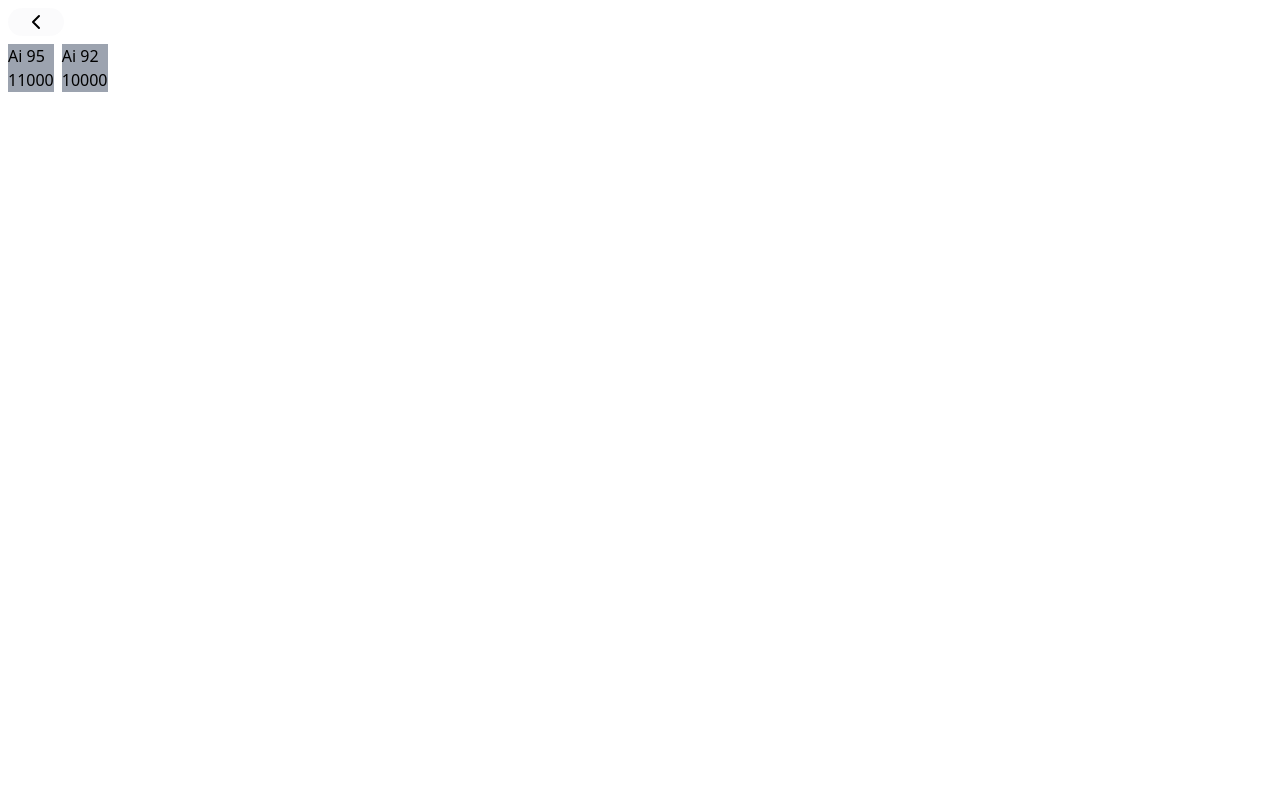
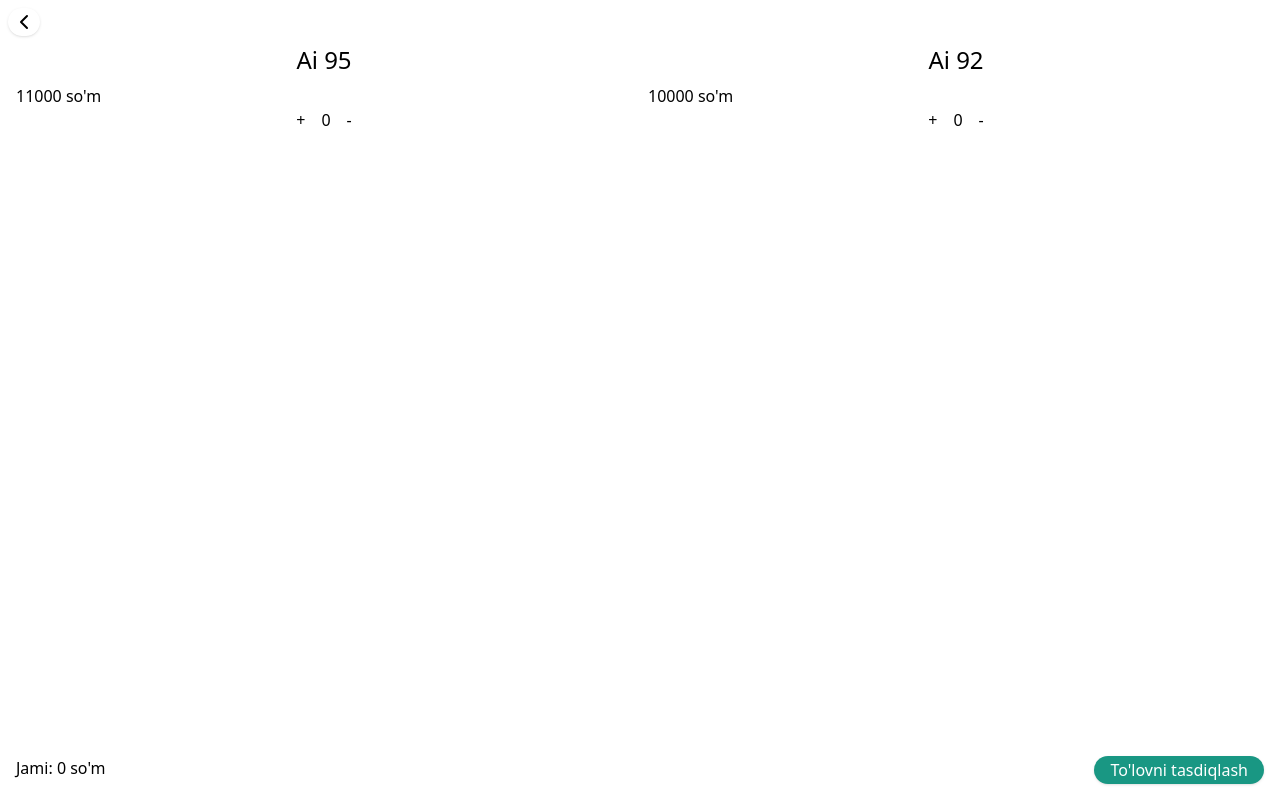
Before and after one commit to otabekshoyimov/paylov-webview, a React (Vite) app: page /shop in a window 1280 px wide. Built offline with nearby package versions, Linux system fonts and the light colour scheme.

Commit message:
add: ShopPage route component where user can order Gasgo items

```diff
--- a/src/index.tsx
+++ b/src/index.tsx
@@ -66,9 +66,7 @@ export function BottoSheet() {
             )}
 
             <div className="text-base">
-              <span className="outline-solid rounded-md px-8 py-1 shadow outline outline-zinc-300/10">
-                +998
-              </span>
+              <span className="pr-8">+998</span>
               <input
                 type="number"
                 defaultValue={saved.phoneNumber || ""}
@@ -93,7 +91,7 @@ export function BottoSheet() {
           </div>
           <button
             type="submit"
-            className="rounded-2xl bg-brand-green px-16 py-4 text-white"
+            className="rounded-2xl bg-brand-green px-16 py-4 text-white shadow"
           >
             Buyurtmani boshlash
           </button>
--- a/src/pages/location/location.tsx
+++ b/src/pages/location/location.tsx
@@ -1,11 +1,10 @@
-import { useEffect, useState } from "react";
-import { MapContainer, TileLayer, Marker, useMapEvents } from "react-leaflet";
-import "leaflet/dist/leaflet.css";
 import L from "leaflet";
 import markerIcon from "leaflet/dist/images/marker-icon.png";
 import markerShadow from "leaflet/dist/images/marker-shadow.png";
-import { Link, redirect, useFetcher } from "react-router";
-import { ChevronLeft } from "lucide-react";
+import "leaflet/dist/leaflet.css";
+import { useEffect, useState } from "react";
+import { MapContainer, Marker, TileLayer, useMapEvents } from "react-leaflet";
+import { redirect, useFetcher } from "react-router";
 import { BackButton } from "../../shared/components/back-button";
 
 const DefaultIcon = L.icon({
@@ -52,7 +51,7 @@ export function LocationPage() {
   return (
     <>
       <div className="flex h-screen w-full flex-col">
-        <div className="pb-8">
+        <div className="p-8 pb-8">
           <BackButton link={"/"} />
         </div>
         <div className="flex-1 pb-8">
@@ -80,7 +79,7 @@ export function LocationPage() {
           )}
         </div>
 
-        <div className="pb-16">
+        <div className="p-8 pb-16">
           <fetcher.Form method="POST">
             <input
               type="hidden"
@@ -89,7 +88,7 @@ export function LocationPage() {
             />
             <button
               type="submit"
-              className="py-3 w-full rounded-2xl bg-brand-green px-6 font-medium text-white"
+              className="py-3 w-full rounded-2xl bg-brand-green px-6 font-medium text-white shadow"
             >
               Send Location
             </button>
--- a/src/pages/shop/shop.tsx
+++ b/src/pages/shop/shop.tsx
@@ -1,35 +1,101 @@
 import { useFetcher } from "react-router";
 import { BackButton } from "../../shared/components/back-button";
+import { useState } from "react";
 
 export function ShopPage() {
+  const [quantities, setQuantities] = useState<{ [key: string]: number }>({
+    "Ai 95": 0,
+    "Ai 92": 0,
+  });
+  const items = [
+    { name: "Ai 95", price: 11000 },
+    { name: "Ai 92", price: 10000 },
+  ];
+
+  function getTotalQuantity() {
+    let total = 0;
+    for (const item of items) {
+      total += quantities[item.name] * item.price;
+    }
+    return total;
+  }
+
+  const handleQuantityChange = (header: string, newQuantity: number) => {
+    setQuantities((prev) => ({
+      ...prev,
+      [header]: newQuantity,
+    }));
+  };
+
+  const fetcher = useFetcher();
   return (
-    <section>
+    <section className="flex min-h-screen flex-col p-8">
       <header className="pb-8">
         <BackButton link={"/location"} />
       </header>
-      <main className="flex gap-8">
-        <GasgoOrderItem header="Ai 95" price={11000} />
-        <GasgoOrderItem header="Ai 92" price={10000} />
+      <main className="flex gap-16 px-8">
+        {items.map((item) => (
+          <GasgoOrderItem
+            key={item.name}
+            name={item.name}
+            price={item.price}
+            quantity={quantities[item.name]}
+            handleQuantityChange={handleQuantityChange}
+          />
+        ))}
       </main>
+      <footer className="mt-auto px-8 pb-8">
+        <fetcher.Form className="flex justify-between">
+          <span>Jami: {getTotalQuantity()} so'm</span>
+          <button className="rounded-2xl bg-brand-green px-16 py-2 text-white shadow">
+            To'lovni tasdiqlash
+          </button>
+        </fetcher.Form>
+      </footer>
     </section>
   );
 }
 
-function GasgoOrderItem(props: { header: string; price: number }) {
+function GasgoOrderItem(props: {
+  name: string;
+  price: number;
+  handleQuantityChange: (header: string, newQuantity: number) => void;
+  quantity: number;
+}) {
   const fetcher = useFetcher();
 
   return (
-    <section className="bg-gray-400">
-      <header>{props.header}</header>
+    <div className="w-full">
+      <header className="justify-center pb-8 text-center text-2xl">
+        <span>{props.name}</span>
+      </header>
       <main>
         <fetcher.Form>
           <div>
-            {/* <label htmlFor="">Ai 95</label> */}
-            <span>{props.price}</span>
-            {/* <input type="number" /> */}
+            <span className="text-center">{`${props.price} so'm`}</span>
+            <div className="flex justify-center gap-16">
+              <button
+                type="button"
+                onClick={() =>
+                  props.handleQuantityChange(props.name, props.quantity + 1)
+                }
+              >
+                +
+              </button>
+              <span>{props.quantity}</span>
+              <button
+                type="button"
+                onClick={() =>
+                  props.handleQuantityChange(props.name, props.quantity - 1)
+                }
+                disabled={props.quantity === 0}
+              >
+                -
+              </button>
+            </div>
           </div>
         </fetcher.Form>
       </main>
-    </section>
+    </div>
   );
 }
--- a/src/root.tsx
+++ b/src/root.tsx
@@ -1,10 +1,5 @@
 import { Outlet } from "react-router";
 
 export function Root() {
-  return (
-    <div className="p-8">
-      {/* <h1 className="bg-green-300">root</h1> */}
-      <Outlet />
-    </div>
-  );
+  return <Outlet />;
 }
--- a/src/shared/components/back-button.tsx
+++ b/src/shared/components/back-button.tsx
@@ -6,7 +6,7 @@ export function BackButton(props: { link: string }) {
     <section>
       <Link
         to={props.link}
-        className="flex w-fit rounded-2xl bg-gray-300/10 px-16 py-2"
+        className="flex w-fit rounded-2xl bg-white px-4 py-2 shadow"
       >
         <ChevronLeft />
       </Link>
```
